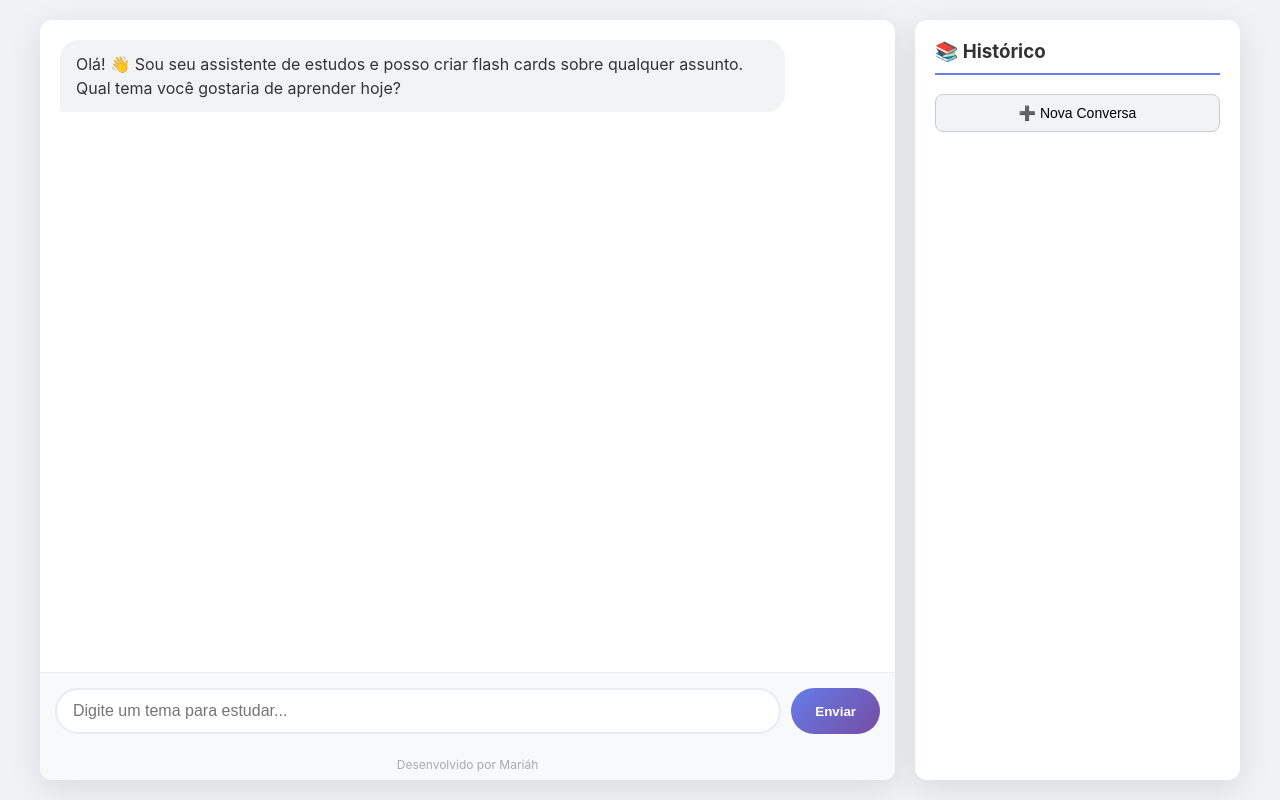
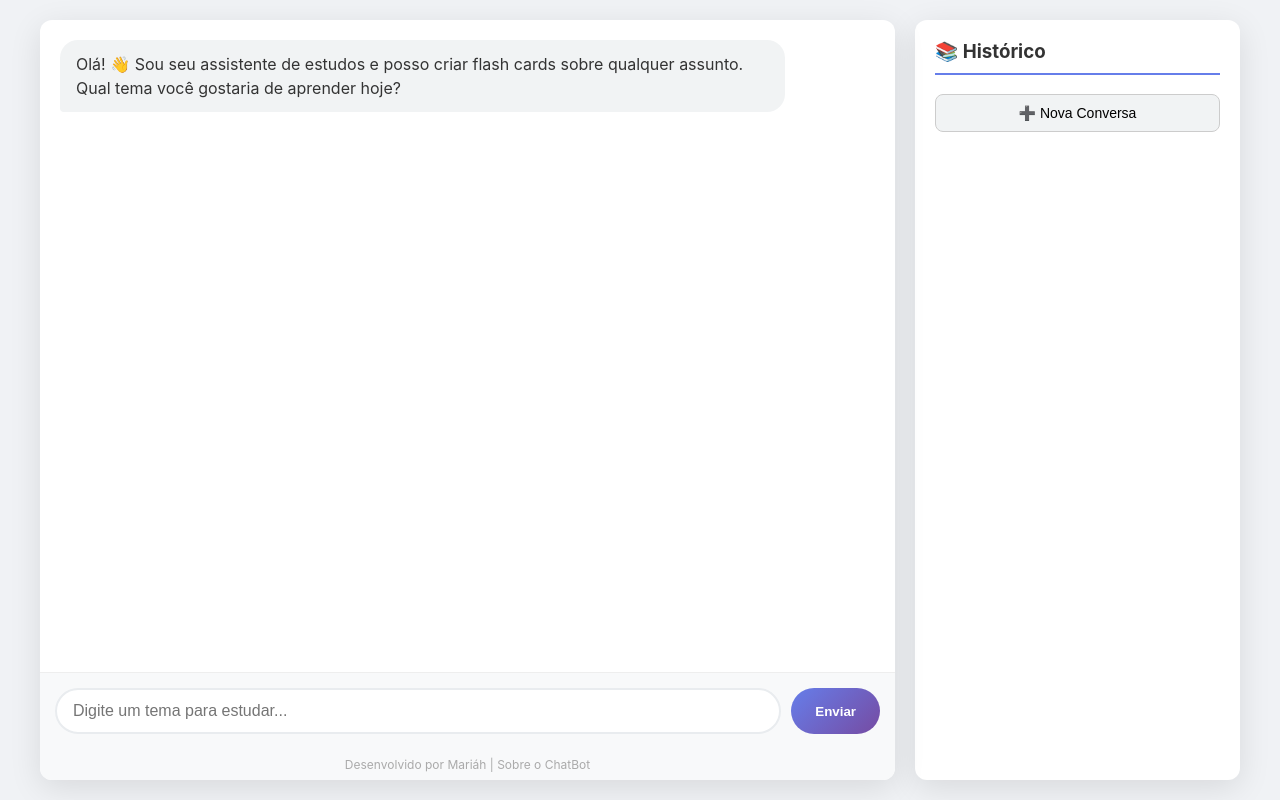
Before and after one commit to mariahfassina/17_04_25, a plain HTML site: page index.html in a window 1280 px wide. Drawn offline with Linux system fonts and the light colour scheme.

Commit message:
Update index.html

```diff
--- a/index.html
+++ b/index.html
@@ -240,8 +240,9 @@
                 <button id="send-button">Enviar</button>
             </div>
             <div class="footer">
-                Desenvolvido por Mariáh
-            </div>
+    Desenvolvido por Mariáh | <a href="sobre-chatbot-flashcards.html" target="_blank" style="color: #aaa; text-decoration: none;">Sobre o ChatBot</a>
+</div>
+
         </div>
 
         <!-- Container do Histórico -->
```
